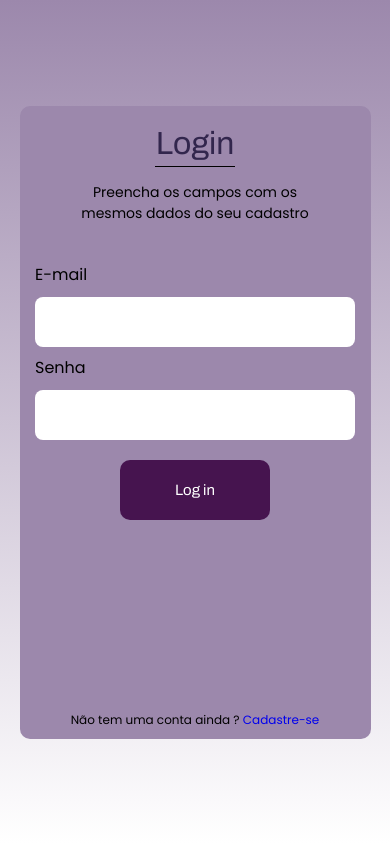
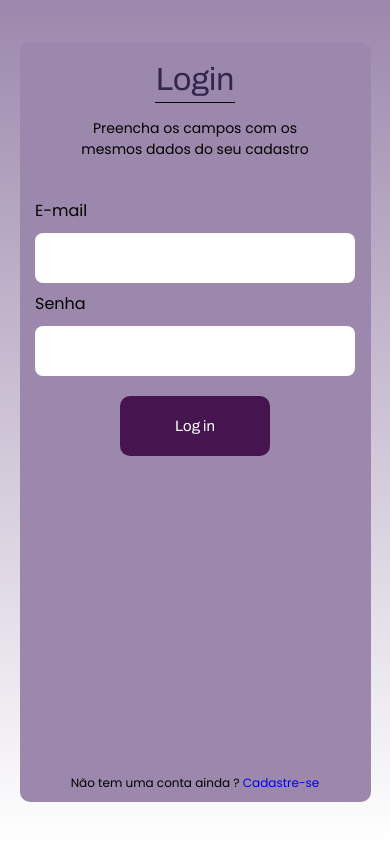
Before and after one commit to AnaPaixao/projeto-site-dinamico, a PHP site: page /projeto-site-dinamico/login.php in a window 390 px wide. Run offline with PHP 8.4, Linux system fonts and the light colour scheme.

Commit message:
ajustes na responsividade do login

```diff
--- a/styles/login.css
+++ b/styles/login.css
@@ -9,7 +9,7 @@ main {
     flex-direction: column;
     align-items: center;
     width: 40vw;
-    height: 80vh;
+    height: 90vh;
     margin: 0 auto;
     padding: 40px;
     background: #9C88AC;
@@ -166,7 +166,7 @@ main.form-container p {
 @media(max-width: 1199px) {
     main {
         width: 70vw;
-        height: 80vh;
+        height: 90vh;
         padding: 20px 10px 10px 10px;
         text-align: center;
     }
@@ -211,7 +211,7 @@ main.form-container p {
 @media(max-width: 780px) {
     main {
         width: 80vw;
-        height: 80vh;
+        height: 90vh;
         padding: 20px 10px 10px 10px;
         text-align: center;
     }
@@ -256,7 +256,7 @@ main.form-container p {
 @media(max-width: 700px) {
     main {
         width: 90vw;
-        height: 85vh;
+        height: 90vh;
         padding: 20px 10px 10px 20px;
         text-align: center;
     }
@@ -302,7 +302,7 @@ main.form-container p {
 @media(max-width: 480px) {
     main {
         width: 90vw;
-        height: 75vh;
+        height: 90vh;
         padding: 20px 10px 10px 10px;
         text-align: center;
     }
@@ -394,7 +394,7 @@ main.form-container p {
 @media(max-width: 320px) {
     main {
         width: 90vw;
-        height: 95vh;
+        height: 85vh;
         padding: 10px;
         text-align: center;
     }
```
